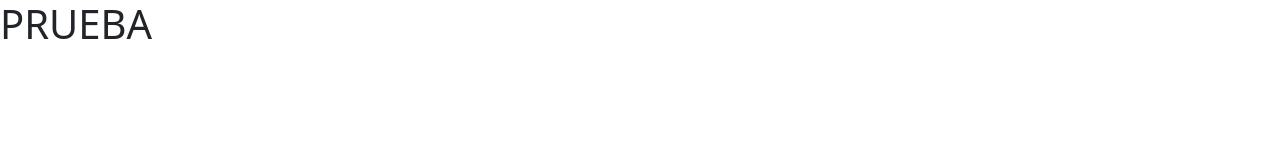
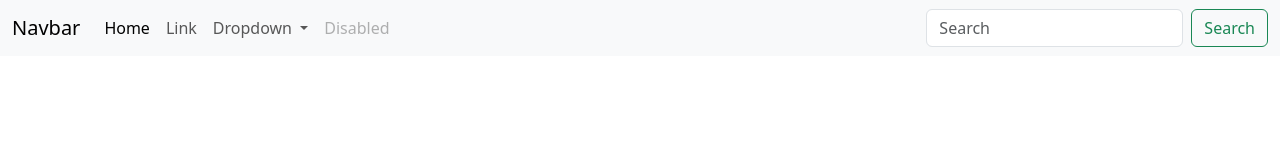
Before and after one commit to Hankimura/intro-git, a plain HTML site: page index.html in a window 1280 px wide. Drawn offline with nearby package versions, Linux system fonts and the light colour scheme.

Commit message:
feat: se agrega navbar

```diff
--- a/index.html
+++ b/index.html
@@ -13,8 +13,44 @@
     <title>Ejercicio Git</title>
   </head>
   <body>
-    <h1>PRUEBA</h1>
-
+    <!--inicio del navbar-->
+    <nav class="navbar navbar-expand-lg bg-body-tertiary">
+        <div class="container-fluid">
+          <a class="navbar-brand" href="#">Navbar</a>
+          <button class="navbar-toggler" type="button" data-bs-toggle="collapse" data-bs-target="#navbarSupportedContent" aria-controls="navbarSupportedContent" aria-expanded="false" aria-label="Toggle navigation">
+            <span class="navbar-toggler-icon"></span>
+          </button>
+          <div class="collapse navbar-collapse" id="navbarSupportedContent">
+            <ul class="navbar-nav me-auto mb-2 mb-lg-0">
+              <li class="nav-item">
+                <a class="nav-link active" aria-current="page" href="#">Home</a>
+              </li>
+              <li class="nav-item">
+                <a class="nav-link" href="#">Link</a>
+              </li>
+              <li class="nav-item dropdown">
+                <a class="nav-link dropdown-toggle" href="#" role="button" data-bs-toggle="dropdown" aria-expanded="false">
+                  Dropdown
+                </a>
+                <ul class="dropdown-menu">
+                  <li><a class="dropdown-item" href="#">Action</a></li>
+                  <li><a class="dropdown-item" href="#">Another action</a></li>
+                  <li><hr class="dropdown-divider"></li>
+                  <li><a class="dropdown-item" href="#">Something else here</a></li>
+                </ul>
+              </li>
+              <li class="nav-item">
+                <a class="nav-link disabled" aria-disabled="true">Disabled</a>
+              </li>
+            </ul>
+            <form class="d-flex" role="search">
+              <input class="form-control me-2" type="search" placeholder="Search" aria-label="Search">
+              <button class="btn btn-outline-success" type="submit">Search</button>
+            </form>
+          </div>
+        </div>
+      </nav>
+ <!--fin del navbar-->
     <script
       src="https://cdn.jsdelivr.net/npm/bootstrap@5.3.5/dist/js/bootstrap.bundle.min.js"
       integrity="sha384-k6d4wzSIapyDyv1kpU366/PK5hCdSbCRGRCMv+eplOQJWyd1fbcAu9OCUj5zNLiq"
```
